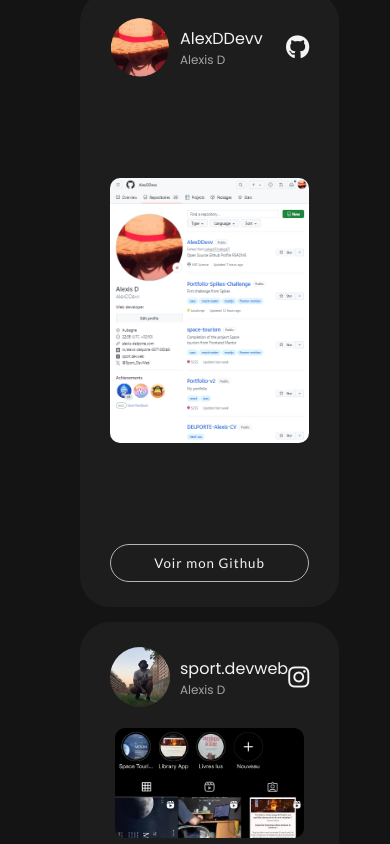
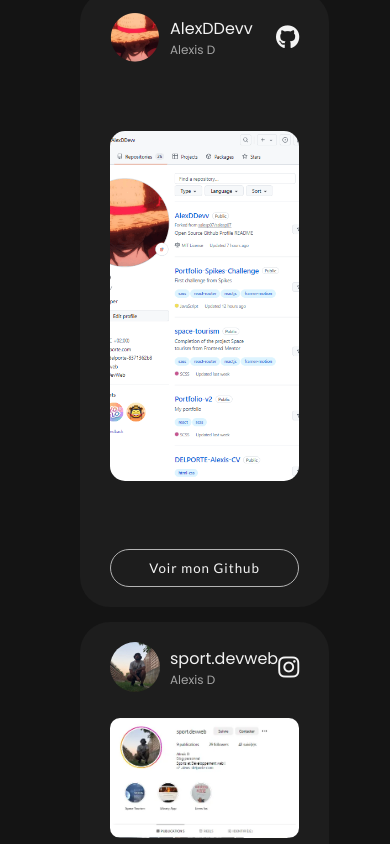
Before and after one commit to AlexDDevv/Portfolio-v3, a React (Vite) app: page / in a window 390 px wide. Shown: the part 820-1664 px from the top of the page. Built offline with nearby package versions, Linux system fonts and the light colour scheme.

Commit message:
Responsive for BentoSocial + change img

```diff
--- a/src/assets/sass/components/Bento/_bentoSocial.scss
+++ b/src/assets/sass/components/Bento/_bentoSocial.scss
@@ -4,6 +4,10 @@
     display: flex;
     flex-direction: column;
     justify-content: space-between;
+
+    @media screen and (max-width: 768px) {
+        padding: 20px 30px;
+    }
 
     .profil-container {
         @include between;
@@ -16,6 +20,11 @@
                 width: 60px;
                 height: 60px;
                 border-radius: 50%;
+
+                @media screen and (max-width: 1024px) {
+                    width: 50px;
+                    height: 50px;
+                }
 
                 img {
                     width: 100%;
@@ -39,6 +48,13 @@
         .fa-brands {
             color: $white;
             font-size: 24px;
+
+            @media screen and (max-width: 1024px) {
+                display: none;
+            }
+            @media screen and (max-width: 768px) {
+                display: block;
+            }
         }
     }
     .redirect-social {
@@ -48,6 +64,14 @@
         border-radius: 100px;
         outline: none;
         transition: background 0.2s ease-in-out;
+
+        @media screen and (max-width: 640px) {
+            width: 50%;
+            margin: 0 auto;
+        }
+        @media screen and (max-width: 425px) {
+            width: 100%;
+        }
 
         a {
             color: $white;
@@ -75,10 +99,10 @@
         @include center;
 
         .instagram-preview {
-            width: 95%;
-            max-height: 110px;
+            width: 100%;
+            max-height: 120px;
             object-fit: cover;
-            object-position: 50% 0;
+            object-position: 50% 10%;
             border-radius: 10px;
         }
     }
@@ -90,8 +114,13 @@
         .tweet {
             color: $white;
             font-family: $bodyFont;
-            font-size: 17px;
-            line-height: 27px;
+            font-size: 16px;
+            line-height: 25px;
+
+            @media screen and (max-width: 640px) {
+                font-size: 18px;
+                line-height: 28px;
+            }
         }
     }
 }
@@ -102,9 +131,16 @@
         @include center;
 
         .github-preview {
+            border-radius: 15px;
             width: 100%;
+            min-height: 350px;
             object-fit: cover;
-            border-radius: 10px;
+            object-position: 0;
+
+            @media screen and (max-width: 640px) {
+                max-height: 400px;
+                object-position: center 0;
+            }
         }
     }
 }
```
Also changed, not shown: public/profilInsta.webp.
